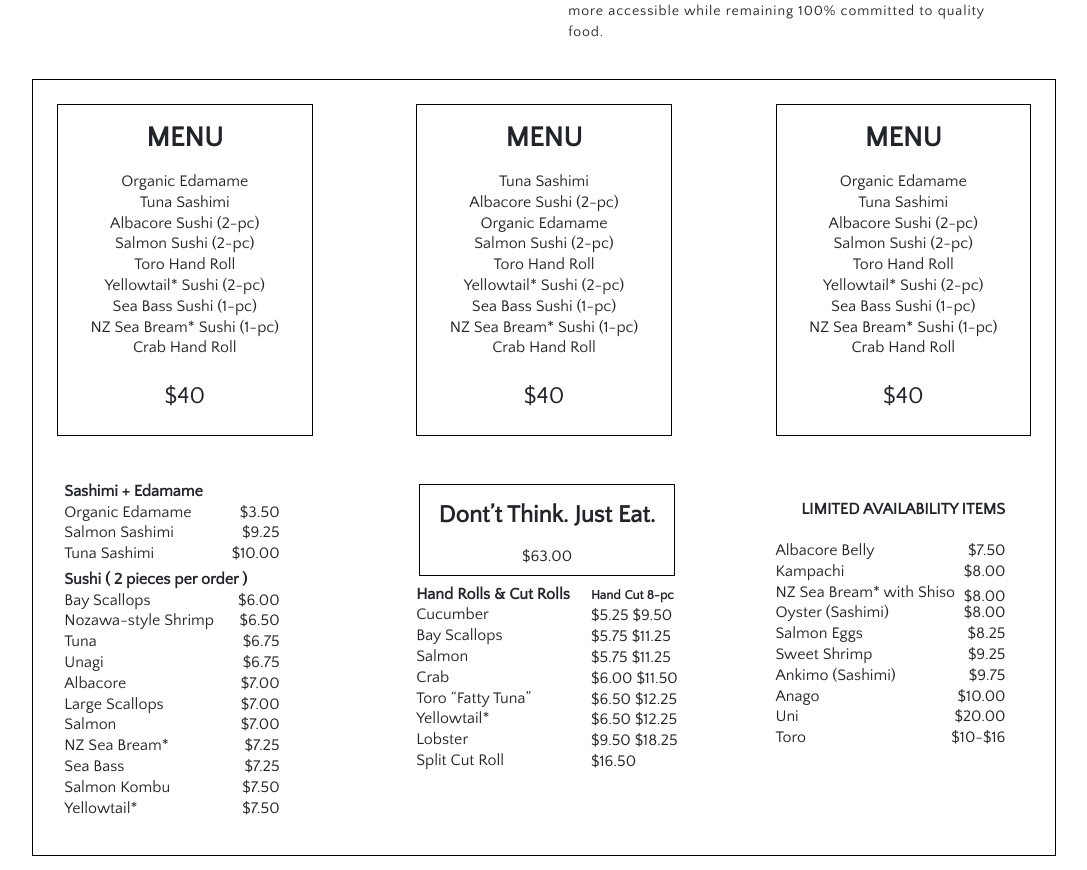
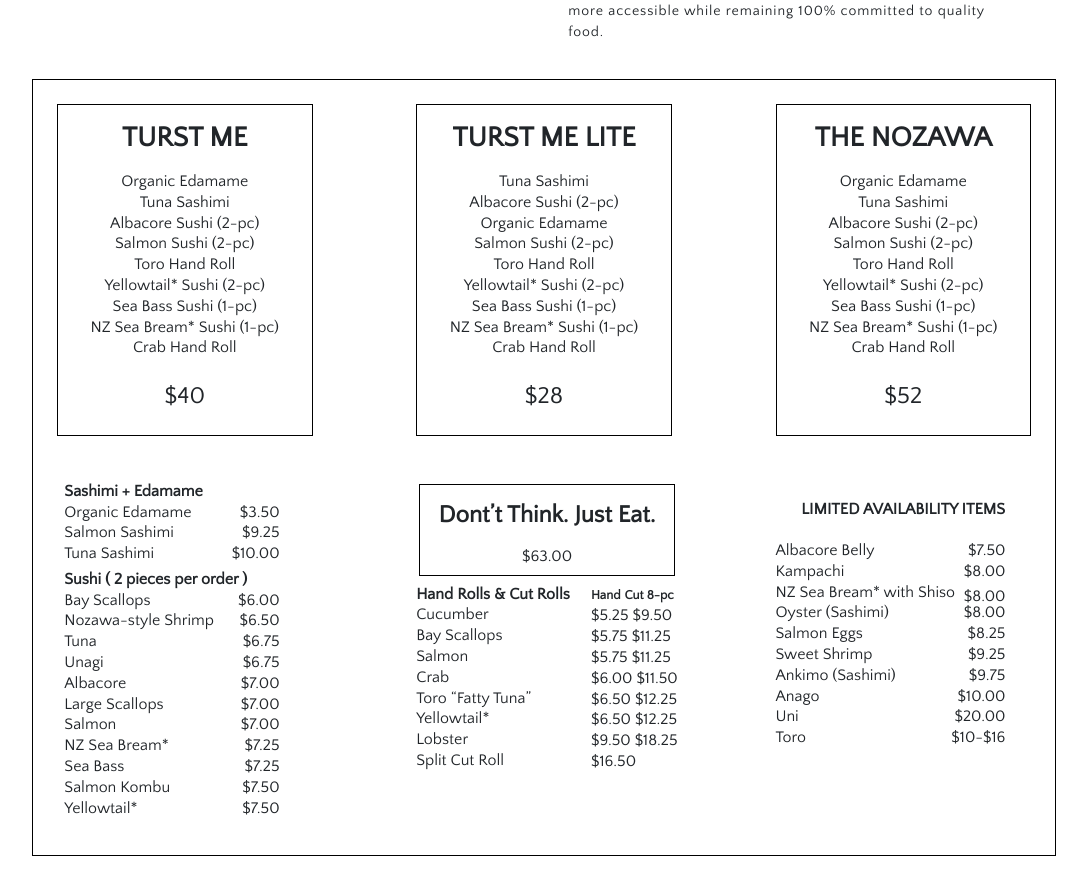
Before and after one commit to makeespresso/sugarfish, a React (Create React App) app: page / in a window 1280 px wide. Shown: the part 1653-2523 px from the top of the page, without its empty margins (96-1183 px from the left). Built offline with nearby package versions, Linux system fonts and the light colour scheme; a web font is replaced by a local one.

Commit message:
changed text

```diff
--- a/src/components/Menu.jsx
+++ b/src/components/Menu.jsx
@@ -5,7 +5,7 @@ export default function Menu() {
     <div id="menu" className="menu-border">
       <div className="special-container">
         <div className="special-div">
-          <h3>menu</h3>
+          <h3>TURST ME</h3>
           <p>Organic Edamame</p>
           <p>Tuna Sashimi</p>
           <p>Albacore Sushi (2-pc)</p>
@@ -18,7 +18,7 @@ export default function Menu() {
           <h4>$40</h4>
         </div>
         <div className="special-div">
-          <h3>menu</h3>
+          <h3>TURST ME LITE</h3>
           <p>Tuna Sashimi</p>
           <p>Albacore Sushi (2-pc)</p>
           <p>Organic Edamame</p>
@@ -28,10 +28,10 @@ export default function Menu() {
           <p>Sea Bass Sushi (1-pc)</p>
           <p>NZ Sea Bream* Sushi (1-pc)</p>
           <p>Crab Hand Roll</p>
-          <h4>$40</h4>
+          <h4>$28</h4>
         </div>
         <div className="special-div">
-          <h3>menu</h3>
+          <h3>THE NOZAWA</h3>
           <p>Organic Edamame</p>
           <p>Tuna Sashimi</p>
           <p>Albacore Sushi (2-pc)</p>
@@ -41,7 +41,7 @@ export default function Menu() {
           <p>Sea Bass Sushi (1-pc)</p>
           <p>NZ Sea Bream* Sushi (1-pc)</p>
           <p>Crab Hand Roll</p>
-          <h4>$40</h4>
+          <h4>$52</h4>
         </div>
 
       </div>
```
